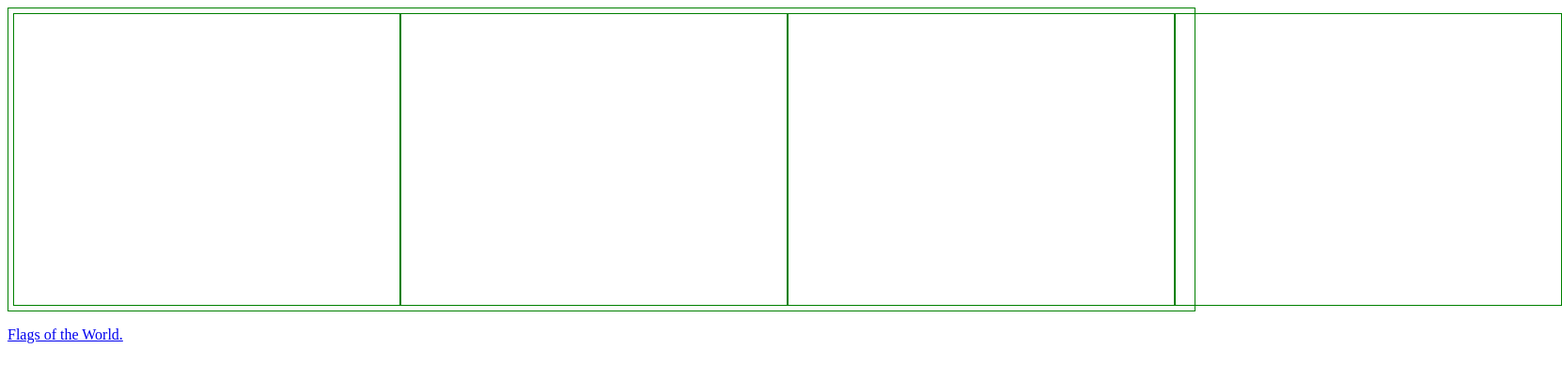
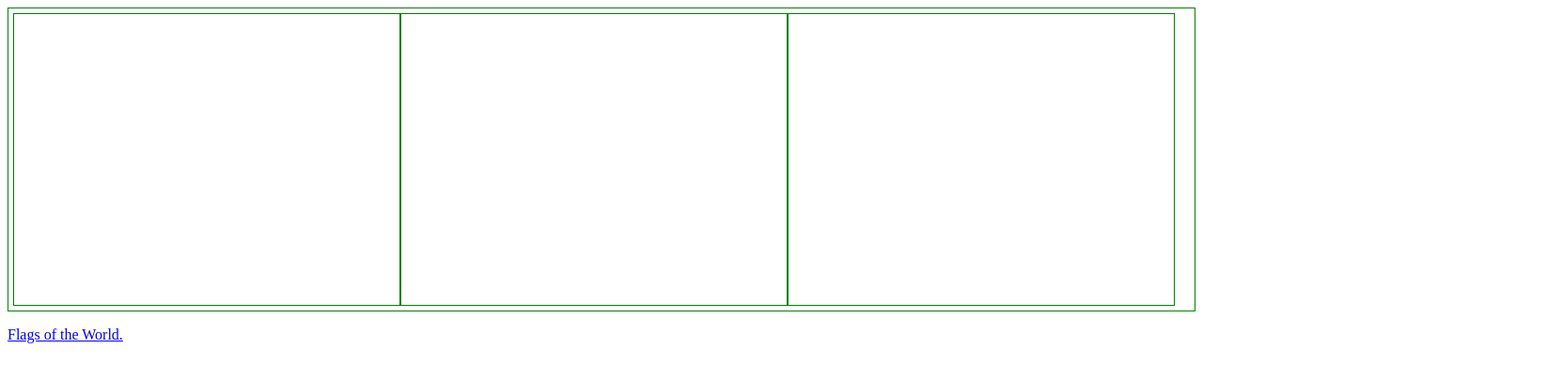
Before and after one commit to xr-71/home, a plain HTML site: page index2.html in a window 1280 px wide. Shown: the whole page at 94% size, 1662 px wide, since content can reach past the window. Drawn offline with Linux system fonts and the light colour scheme.

Commit message:
Update index2.html

```diff
--- a/index2.html
+++ b/index2.html
@@ -20,7 +20,7 @@
     <div class="flag" id="congo"><img src="https://www.worldometers.info/img/flags/small/tn_cg-flag.gif" /></div>
     <div class="flag" id="columbia"><img src="https://www.worldometers.info/img/flags/small/tn_co-flag.gif" /></div>
     <div class="flag" id="car"><img src="https://www.worldometers.info/img/flags/small/tn_ct-flag.gif" /></div>
-    <div class="flag" id="austria"><img src="https://www.worldometers.info/img/flags/small/tn_au-flag.gif" /></div>
+<!--     <div class="flag" id="austria"><img src="https://www.worldometers.info/img/flags/small/tn_au-flag.gif" /></div> -->
   </div>
 
   <p><a href="https://www.worldometers.info/geography/flags-of-the-world/" target="_blank">Flags of the World.</a></p>
```
